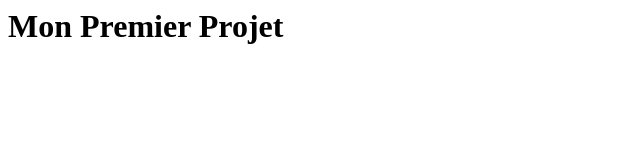
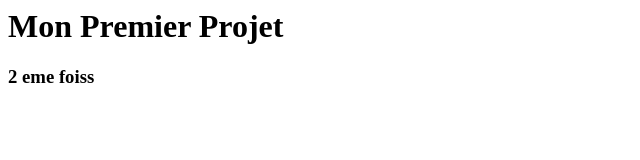
Before and after one commit to AlaBahloul/MonPremierProjet, a plain HTML site: page index.html in a window 1280 px wide. Shown: the whole page, without its empty margins (0-640 px from the left). Drawn offline with Linux system fonts and the light colour scheme.

Commit message:
second change

```diff
--- a/index.html
+++ b/index.html
@@ -1,2 +1,4 @@
 <html><body><h1>Mon Premier
-Projet</h1></body></html>
+Projet</h1>
+<h3>2 eme foiss</h3>
+</body></html>
```
